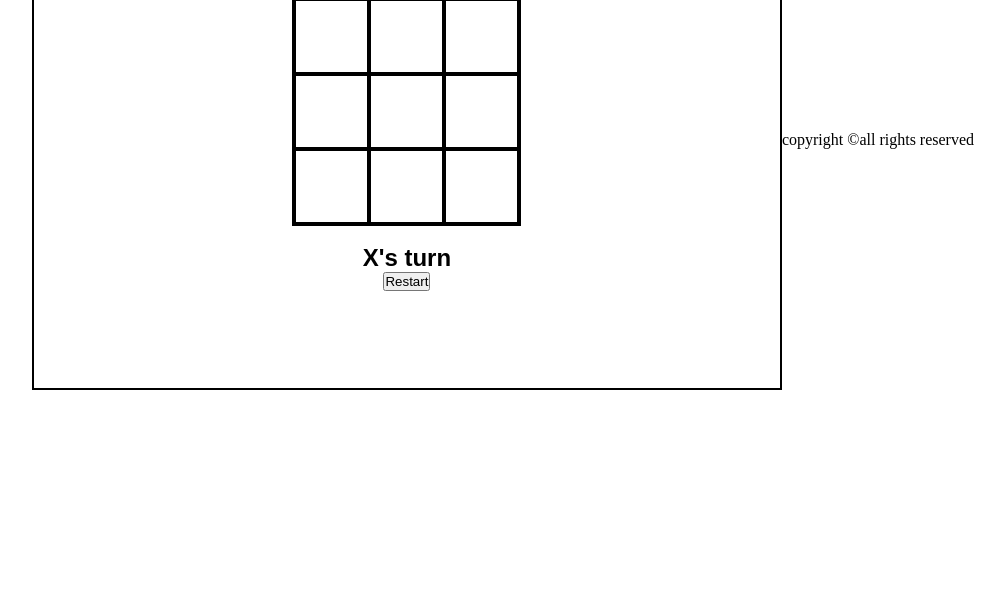
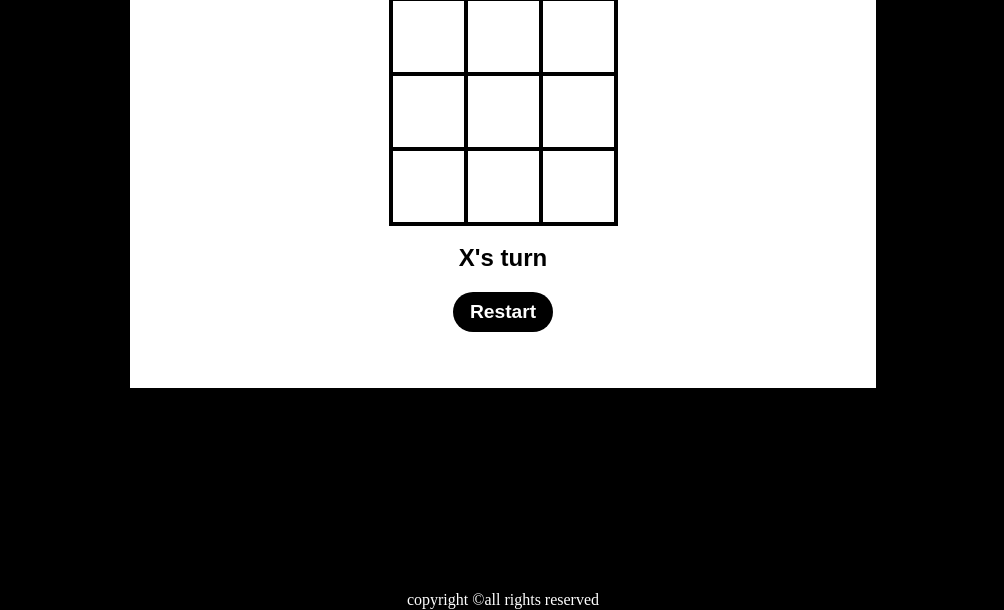
Before and after one commit to Kamaleshwaran2002/JS30, a plain HTML site: page Tic-Tac-Toe/index.html in a window 1280 px wide. Shown: the part 260-870 px from the top of the page, without its empty margins (137-1141 px from the left). Before the commit the page ends 800 px from the top, so only its background shows below. Drawn offline with Linux system fonts and the light colour scheme.

Commit message:
background color

```diff
--- a/Tic-Tac-Toe/style.css
+++ b/Tic-Tac-Toe/style.css
@@ -7,7 +7,9 @@ body{
     display: flex;
     align-items: center;
     justify-content: center;
+    flex-direction: column;
     margin-top: 150px;
+    background-color: black;
 }
 
 .cell{
@@ -28,8 +30,18 @@ body{
     /* margin: auto; */
 }
 
+.foot{
+    margin-top: 200px;
+    width: 750px;
+    height: 20px;
+    border: 1px solid black;
+    color: white;
+    text-align: center;
+}
+
 
 #gameContainer{
+    background: white;
     text-align: center;
     font-family: Arial, Helvetica, sans-serif;
     width: 750px;
@@ -45,3 +57,18 @@ body{
     flex-direction: row;
     margin: 20px;
 }
+
+#restartBtn{
+    width:100px ;
+    align-items: center;
+    margin: 20px;
+    padding: 15px;
+    font-size: larger;
+    font-weight: 600;
+    line-height: 10px;
+    border: none;
+    border-radius: 50px;
+    color: white;
+    background: black;
+
+}
```
